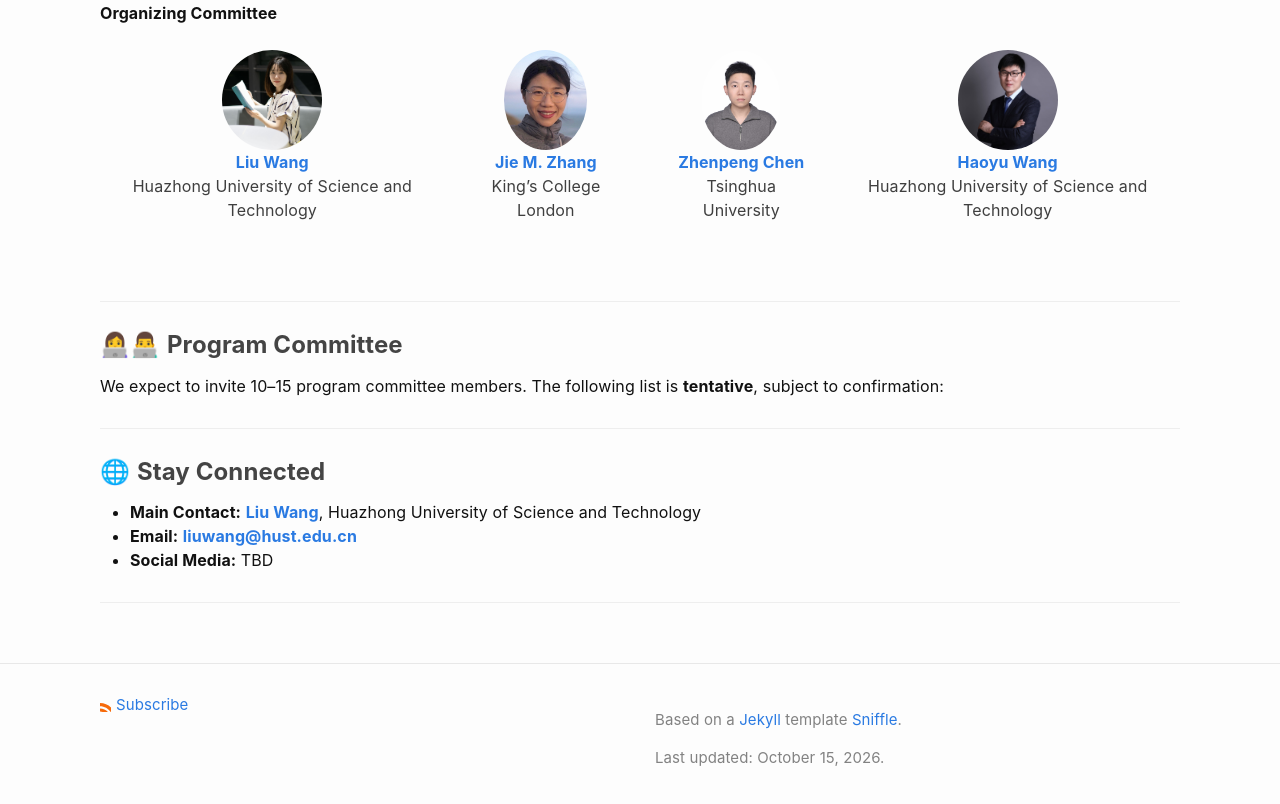
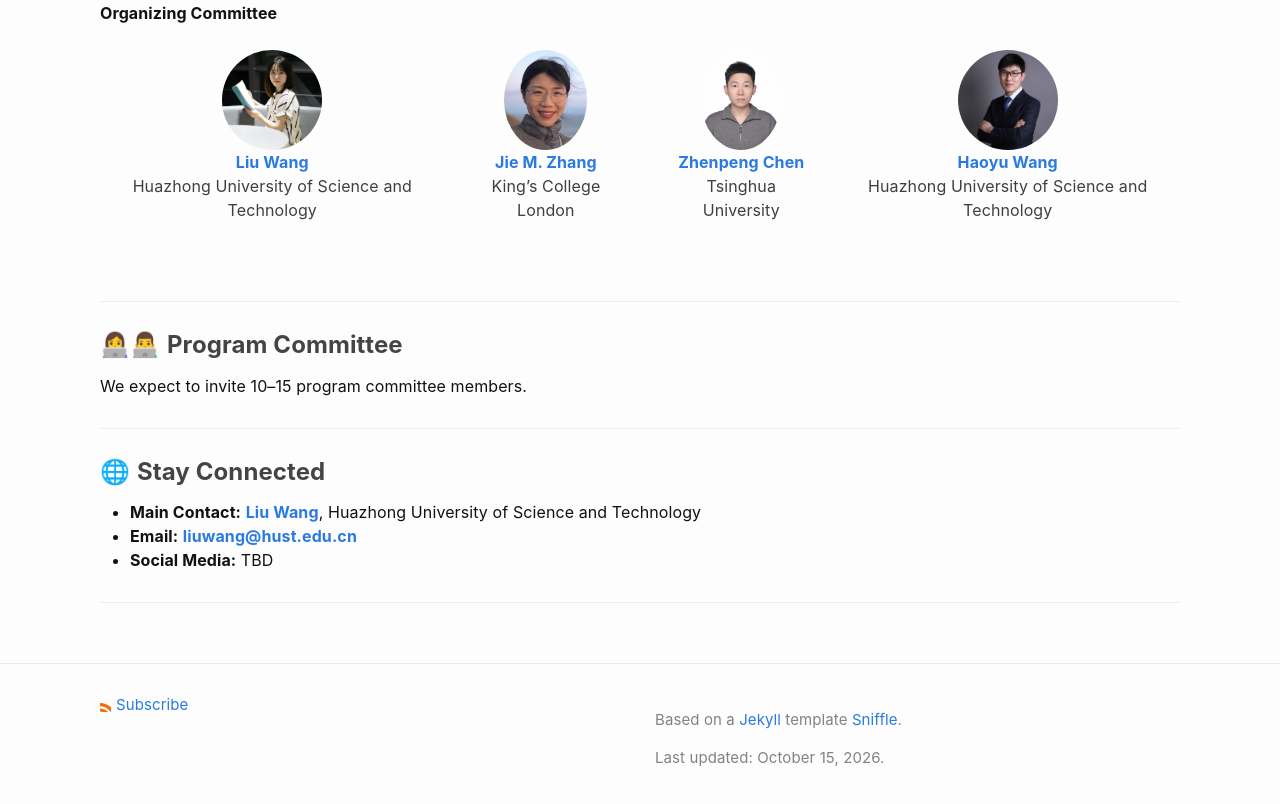
Before and after one commit to aee-workshop/aee-workshop.github.io, a plain HTML site: page index.html in a window 1280 px wide. Shown: the part 3342-4146 px from the top of the page. Drawn offline with Linux system fonts and the light colour scheme.

Commit message:
Remove obsolete tentative-list sentence

```diff
--- a/index.html
+++ b/index.html
@@ -194,7 +194,7 @@ Huazhong University of Science and Technology<br><br>
 <hr>
 <p><span class="anchor" id="pc"></span></p>
 <h4>👩‍💻👨‍💻 <strong>Program Committee</strong></h4>
-<p>We expect to invite 10–15 program committee members. The following list is <strong>tentative</strong>, subject to confirmation:</p>
+<p>We expect to invite 10–15 program committee members.</p>
 <hr>
 <p><span class="anchor" id="contact"></span></p>
 <h4>🌐 <strong>Stay Connected</strong></h4>
```
